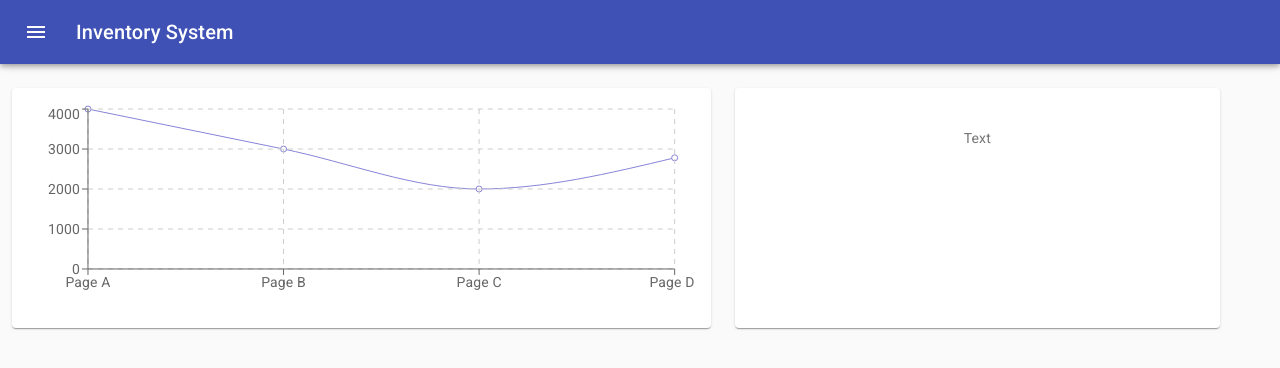
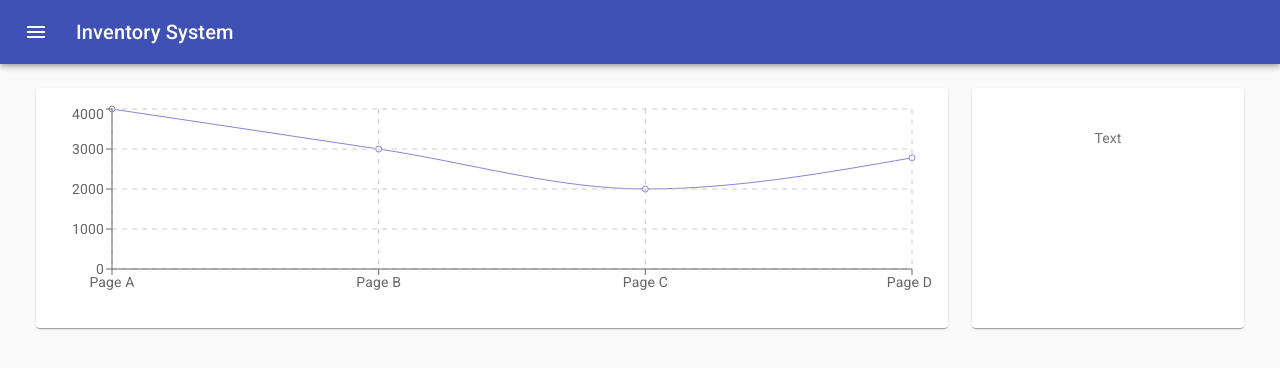
Before and after one commit to 5amuel/Inventories-dashbord, a React (Create React App) app: page / in a window 1280 px wide. Shown: the top 368 px of the page. Built offline with nearby package versions, Linux system fonts and the light colour scheme.

Commit message:
elements alignment

```diff
--- a/src/Components/Linechart.jsx
+++ b/src/Components/Linechart.jsx
@@ -16,7 +16,7 @@ const useStyles = makeStyles((theme) => ({
         padding: theme.spacing(5),
         textAlign: 'center',
         color: theme.palette.text.secondary,
-        minWidth: 275,
+        minWidth: 120,
         flexGrow:1,
     },
     // content: {
@@ -45,8 +45,8 @@ const Linechart = () => {
     const theme = useTheme()
     return (
         <Container style={{ paddingTop: 100 }}>
-            <Grid container spacing={6} >
-                <Grid container item xs={12} sm={7}  spacing={3}>
+            <Grid container spacing={6} justifyContent="center">
+                <Grid container item xs={12} sm={9}  spacing={3}>
                     <Card className={classes.root}>
                         <CardContent>
                             <div style={{ width: '100%', height: 200 }}>
@@ -62,7 +62,7 @@ const Linechart = () => {
                         </CardContent>
                     </Card>
                 </Grid>
-                <Grid container item xs={12} sm={5} spacing={3}>
+                <Grid container item xs={12} sm={3} spacing={3}>
                     <Paper className={classes.paper}>Text
 
                     </Paper>
```
